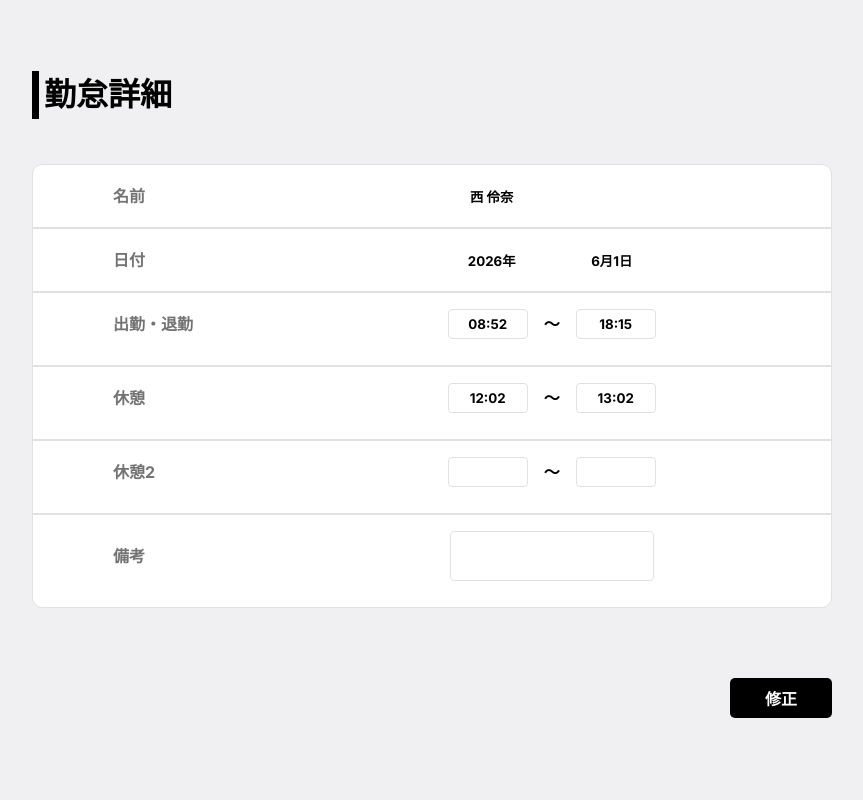
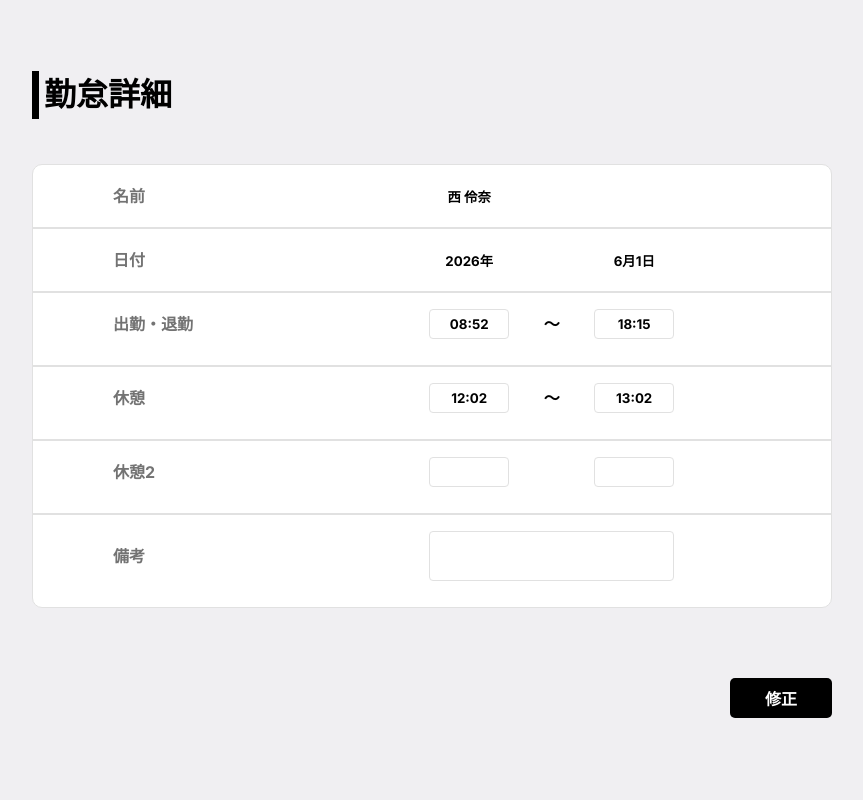
Before and after one commit to m-murayama0327/attendance-app, a Laravel app: page /attendance/1 in a window 1280 px wide. Shown: the part 72-872 px from the top of the page, without its empty margins (208-1071 px from the left). Run offline with Laravel 10, Linux system fonts and the light colour scheme; a user stored in the database is signed in; data comes from the database, SQL or seed files in the repository; data that the repository does not hold is empty; style sheets or scripts are compiled from the project's sources.

Commit message:
fix: 勤怠詳細の時刻がない休憩の行の「〜」と値の左の位置を修正 #29

```diff
--- a/resources/css/admin/admin-detail.css
+++ b/resources/css/admin/admin-detail.css
@@ -61,9 +61,8 @@
     /* 中央寄せ */
     padding: 0;
     /* 余白リセット */
-    width: auto;
-    /* 幅は中身に合わせる */
-    min-width: 200px;
+    width: 245px;
+    /* どの行も組の幅を同じにして、名前、日付、備考の値の左右の端を、出勤・退勤と休憩の入力欄の左右の端にそろえる */
 }
 
 .form__input,
--- a/resources/css/user/user-detail.css
+++ b/resources/css/user/user-detail.css
@@ -54,8 +54,8 @@
     gap: 0.5rem;
     margin: 0 auto;
     padding: 0;
-    width: auto;
-    min-width: 200px;
+    /* どの行も組の幅を同じにして、名前、日付、備考の値の左右の端を、出勤・退勤と休憩の入力欄の左右の端にそろえる */
+    width: 245px;
 }
 
 .form__input,
--- a/resources/views/admin/admin-application-detail.blade.php
+++ b/resources/views/admin/admin-application-detail.blade.php
@@ -51,7 +51,6 @@
                 <label class="applied-form__header">{{ $application->proposalBreaks->count() === 0 ? '休憩' : '休憩' . ($application->proposalBreaks->count() + 1) }}</label>
                 <div class="applied-form__input-group">
                     <input class="applied-form__input readonly" type="text" value="" readonly>
-                    <p>〜</p>
                     <input class="applied-form__input readonly" type="text" value="" readonly>
                 </div>
             </div>
--- a/resources/views/admin/admin-detail.blade.php
+++ b/resources/views/admin/admin-detail.blade.php
@@ -81,7 +81,6 @@
                         <label class="form__header">{{ $newBreakIndex === 0 ? '休憩' : '休憩' . ($newBreakIndex + 1) }}</label>
                         <div class="form__input-group">
                             <input class="form__input" type="text" name="new_break_in[{{ $newBreakIndex }}]" value="">
-                            <p>〜</p>
                             <input class="form__input" type="text" name="new_break_out[{{ $newBreakIndex }}]" value="">
                         </div>
                     </div>
--- a/resources/views/user/user-detail.blade.php
+++ b/resources/views/user/user-detail.blade.php
@@ -73,7 +73,6 @@
                         <label class="form__header">{{ $newBreakIndex === 0 ? '休憩' : '休憩' . ($newBreakIndex + 1) }}</label>
                         <div class="form__input-group">
                             <input class="form__input" type="text" name="new_break_in[{{ $newBreakIndex }}]" value="">
-                            <p>〜</p>
                             <input class="form__input" type="text" name="new_break_out[{{ $newBreakIndex }}]" value="">
                         </div>
                     </div>
```
Also changed, not shown: resources/css/admin/admin-application-detail.css (+6 -6 lines).
